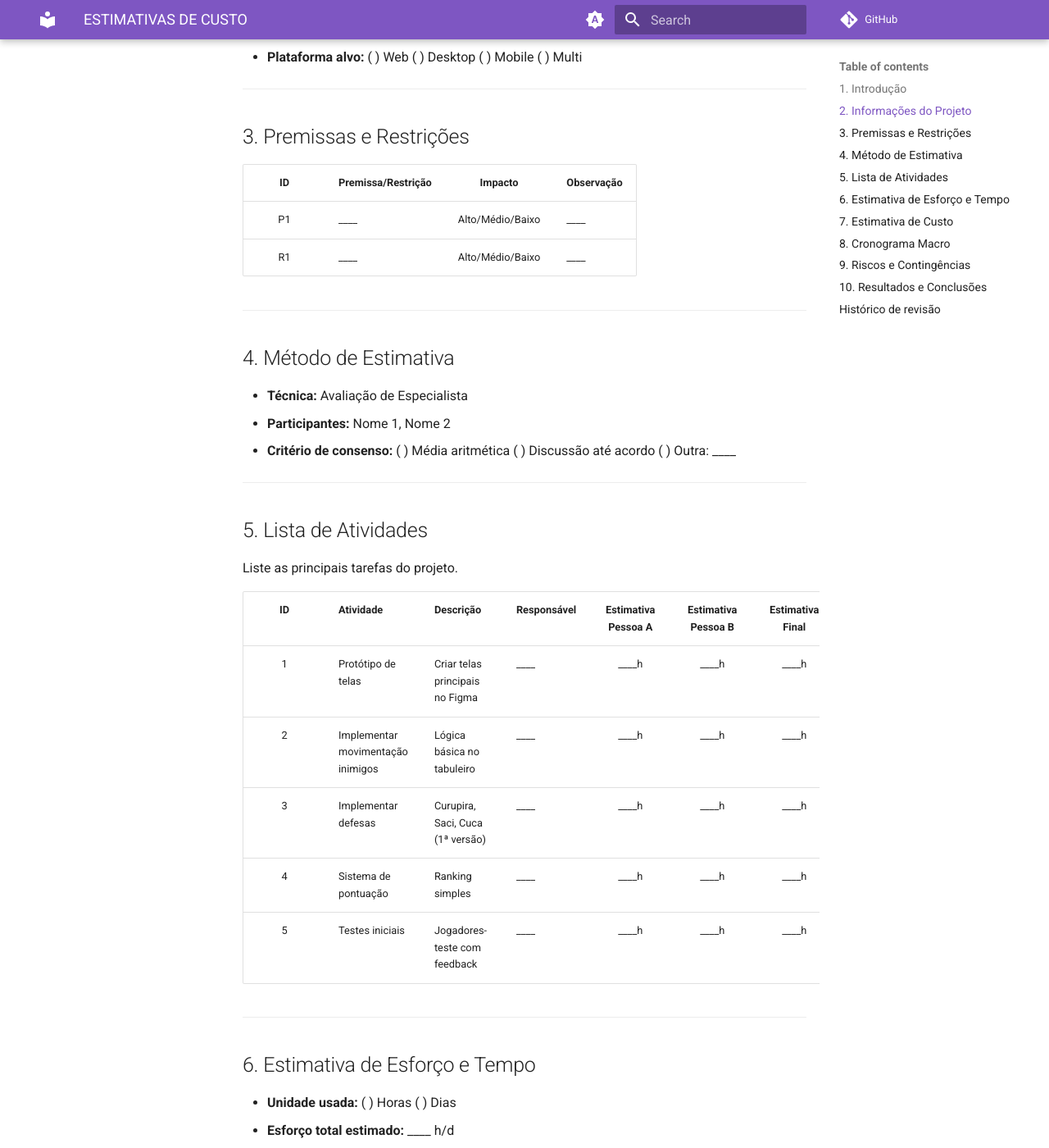
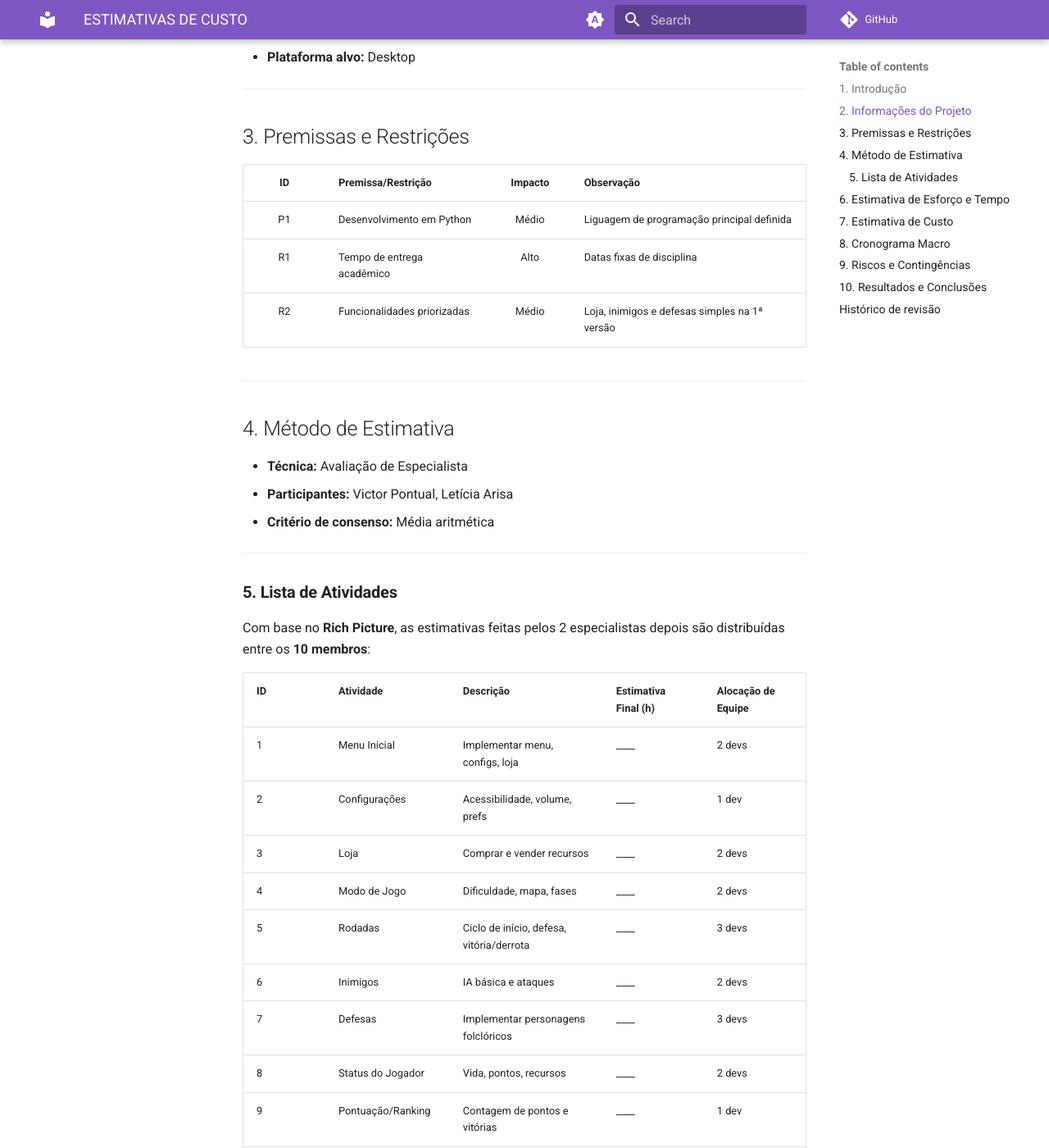
Before and after one commit to UnBArqDsw2025-2-Turma01/2025.2-T01-G1_JogoDigital_Entrega_01, an MkDocs documentation site: the page built from docs/Base/ArtefatosGeneralistas/Estimativas.md, in a window 1280 px wide and 1400 px high, scrolled down 567 px. Shown: the whole window at 82% size. Built offline with MkDocs 1.6.1 and Material for MkDocs 9.7.7, drawn with Linux system fonts in a browser that asks for light colours; comment, search, counter and statistics services are not loaded; some of the changed text lies outside the part shown.

Commit message:
feat: adição de atividades mais detalhadas

```diff
--- a/docs/Base/ArtefatosGeneralistas/Estimativas.md
+++ b/docs/Base/ArtefatosGeneralistas/Estimativas.md
@@ -9,10 +9,10 @@ Essa técnica consiste em reunir pessoas com experiência no domínio ou projeto
 
 ## 2. Informações do Projeto
 
-* **Nome do projeto:** \_\_\_\_
-* **Equipe:** \_\_\_\_
+* **Nome do projeto:** Jogo Digital
+* **Grupo:** 01
 * **Professor/Orientador:** \_\_\_\_
-* **Plataforma alvo:** ( ) Web  ( ) Desktop  ( ) Mobile  ( ) Multi
+* **Plataforma alvo:** Desktop
 
 ---
 
@@ -20,30 +20,37 @@ Essa técnica consiste em reunir pessoas com experiência no domínio ou projeto
 
 |  ID | Premissa/Restrição |      Impacto     | Observação |
 | :-: | :----------------- | :--------------: | :--------- |
-|  P1 | \_\_\_\_           | Alto/Médio/Baixo | \_\_\_\_   |
-|  R1 | \_\_\_\_           | Alto/Médio/Baixo | \_\_\_\_   |
+|  P1 | Desenvolvimento em Python          |Médio | Liguagem de programação principal definida   |
+|  R1 | Tempo de entrega acadêmico          | Alto | Datas fixas de disciplina   |
+|  R2 | Funcionalidades priorizadas           |Médio | Loja, inimigos e defesas simples na 1ª versão   |
 
 ---
 
 ## 4. Método de Estimativa
 
 * **Técnica:** Avaliação de Especialista
-* **Participantes:** Nome 1, Nome 2
-* **Critério de consenso:** ( ) Média aritmética ( ) Discussão até acordo ( ) Outra: \_\_\_\_
+* **Participantes:** Victor Pontual, Letícia Arisa
+* **Critério de consenso:** Média aritmética
 
 ---
 
-## 5. Lista de Atividades
+### **5. Lista de Atividades**
 
-Liste as principais tarefas do projeto.
+Com base no **Rich Picture**, as estimativas feitas pelos 2 especialistas depois são distribuídas entre os **10 membros**:
 
-|  ID | Atividade                         | Descrição                        | Responsável | Estimativa Pessoa A | Estimativa Pessoa B | Estimativa Final |
-| :-: | :-------------------------------- | :------------------------------- | :---------- | :-----------------: | :-----------------: | :--------------: |
-|  1  | Protótipo de telas                | Criar telas principais no Figma  | \_\_\_\_    |      \_\_\_\_h      |      \_\_\_\_h      |     \_\_\_\_h    |
-|  2  | Implementar movimentação inimigos | Lógica básica no tabuleiro       | \_\_\_\_    |      \_\_\_\_h      |      \_\_\_\_h      |     \_\_\_\_h    |
-|  3  | Implementar defesas               | Curupira, Saci, Cuca (1ª versão) | \_\_\_\_    |      \_\_\_\_h      |      \_\_\_\_h      |     \_\_\_\_h    |
-|  4  | Sistema de pontuação              | Ranking simples                  | \_\_\_\_    |      \_\_\_\_h      |      \_\_\_\_h      |     \_\_\_\_h    |
-|  5  | Testes iniciais                   | Jogadores-teste com feedback     | \_\_\_\_    |      \_\_\_\_h      |      \_\_\_\_h      |     \_\_\_\_h    |
+| ID | Atividade             | Descrição                                | Estimativa Final (h) | Alocação de Equipe |
+| -- | --------------------- | ---------------------------------------- | -------------------- | ------------------ |
+| 1  | Menu Inicial          | Implementar menu, configs, loja          | \_\_\_\_             | 2 devs             |
+| 2  | Configurações         | Acessibilidade, volume, prefs            | \_\_\_\_             | 1 dev              |
+| 3  | Loja                  | Comprar e vender recursos                | \_\_\_\_             | 2 devs             |
+| 4  | Modo de Jogo          | Dificuldade, mapa, fases                 | \_\_\_\_             | 2 devs             |
+| 5  | Rodadas               | Ciclo de início, defesa, vitória/derrota | \_\_\_\_             | 3 devs             |
+| 6  | Inimigos              | IA básica e ataques                      | \_\_\_\_             | 2 devs             |
+| 7  | Defesas               | Implementar personagens folclóricos      | \_\_\_\_             | 3 devs             |
+| 8  | Status do Jogador     | Vida, pontos, recursos                   | \_\_\_\_             | 2 devs             |
+| 9  | Pontuação/Ranking     | Contagem de pontos e vitórias            | \_\_\_\_             | 1 dev              |
+| 10 | Persistência de dados | Salvar/carregar progresso                | \_\_\_\_             | 2 devs             |
+| 11 | Testes                | Jogabilidade e feedback                  | \_\_\_\_             | Equipe inteira     |
 
 ---
 
```
